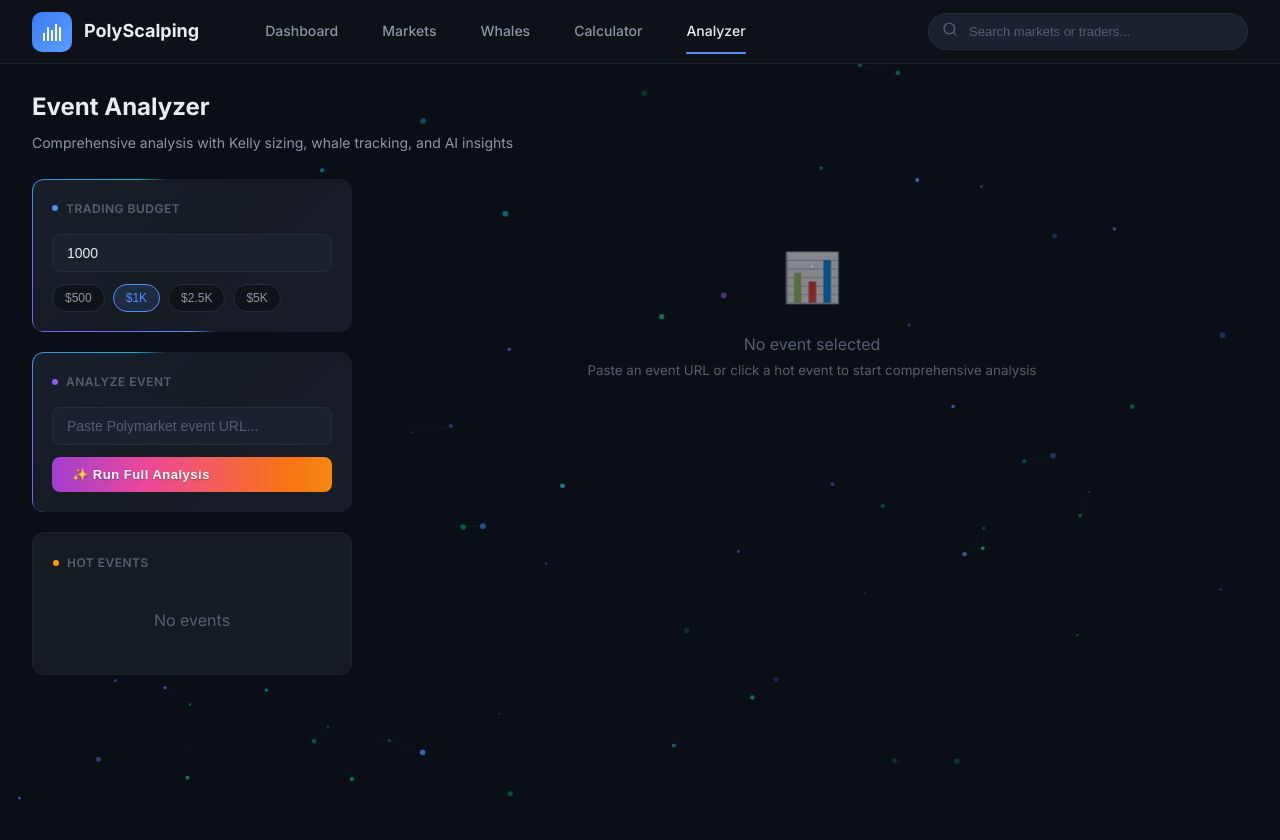
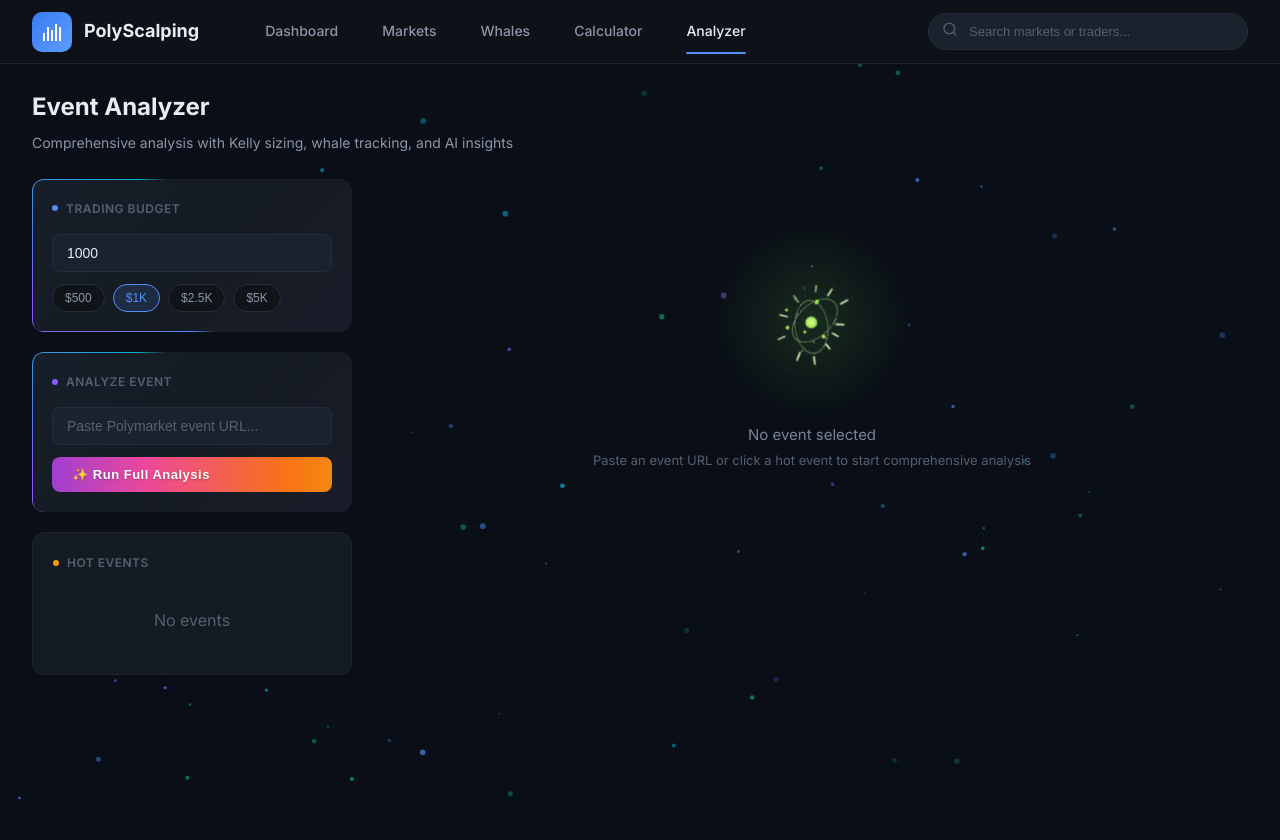
Before and after one commit to homtagu-ai/poly, a Flask app: page /analyzer in a window 1280 px wide. Shown: the top 840 px of the page. Run offline with Flask 3, Linux system fonts and the light colour scheme; data that the repository does not hold is empty.

Commit message:
Add animated atom preloader to analyzer page
- Replace emoji placeholder with animated atom PNG on idle state
- Replace spinner with animated atom during analysis progress
- CSS animations: pulse, spin, glow effects for the atom image
- Atom loader shown both in empty state and during AI processing

Co-Authored-By: Claude Opus 4.5 <noreply@anthropic.com>

```diff
--- a/polyscalping/templates/analyzer.html
+++ b/polyscalping/templates/analyzer.html
@@ -376,6 +376,83 @@
     .empty { text-align: center; padding: 60px 20px; color: var(--text-muted); }
     .empty-icon { font-size: 48px; margin-bottom: 16px; opacity: 0.5; }
 
+    /* Atom Preloader Animation */
+    .atom-loader-wrap {
+        position: relative;
+        width: 160px;
+        height: 160px;
+        margin: 0 auto 24px;
+    }
+    .atom-loader-img {
+        width: 160px;
+        height: 160px;
+        object-fit: contain;
+        animation: atomPulse 2.5s ease-in-out infinite, atomSpin 8s linear infinite;
+        filter: drop-shadow(0 0 20px rgba(120, 220, 80, 0.4));
+    }
+    .atom-loader-wrap::before {
+        content: '';
+        position: absolute;
+        inset: -20px;
+        border-radius: 50%;
+        background: radial-gradient(circle, rgba(120, 220, 80, 0.12) 0%, transparent 70%);
+        animation: atomGlow 2.5s ease-in-out infinite;
+    }
+    @keyframes atomPulse {
+        0%, 100% { transform: scale(1); filter: drop-shadow(0 0 20px rgba(120, 220, 80, 0.4)); }
+        50% { transform: scale(1.08); filter: drop-shadow(0 0 35px rgba(120, 220, 80, 0.7)); }
+    }
+    @keyframes atomSpin {
+        0% { transform: rotate(0deg) scale(1); }
+        25% { transform: rotate(90deg) scale(1.05); }
+        50% { transform: rotate(180deg) scale(1); }
+        75% { transform: rotate(270deg) scale(1.05); }
+        100% { transform: rotate(360deg) scale(1); }
+    }
+    @keyframes atomGlow {
+        0%, 100% { opacity: 0.4; transform: scale(1); }
+        50% { opacity: 1; transform: scale(1.15); }
+    }
+
+    /* Progress atom (smaller version for analysis) */
+    .atom-progress-wrap {
+        position: relative;
+        width: 80px;
+        height: 80px;
+        margin: 0 auto 20px;
+    }
+    .atom-progress-img {
+        width: 80px;
+        height: 80px;
+        object-fit: contain;
+        animation: atomPulse 1.8s ease-in-out infinite, atomSpin 4s linear infinite;
+        filter: drop-shadow(0 0 15px rgba(120, 220, 80, 0.5));
+    }
+    .atom-progress-wrap::before {
+        content: '';
+        position: absolute;
+        inset: -12px;
+        border-radius: 50%;
+        background: radial-gradient(circle, rgba(120, 220, 80, 0.15) 0%, transparent 70%);
+        animation: atomGlow 1.8s ease-in-out infinite;
+    }
+
+    /* Loading text animation */
+    .loading-text {
+        font-size: 15px;
+        color: var(--text-secondary);
+        animation: textFade 2s ease-in-out infinite;
+    }
+    .loading-subtext {
+        font-size: 13px;
+        color: var(--text-muted);
+        margin-top: 8px;
+    }
+    @keyframes textFade {
+        0%, 100% { opacity: 0.6; }
+        50% { opacity: 1; }
+    }
+
     /* Tabs */
     .result-tabs {
         display: flex;
@@ -524,9 +601,11 @@
 
     <div class="results blur-fade" style="--delay: 4;" id="results">
         <div class="empty">
-            <div class="empty-icon">📊</div>
-            <p>No event selected</p>
-            <small>Paste an event URL or click a hot event to start comprehensive analysis</small>
+            <div class="atom-loader-wrap">
+                <img src="{{ url_for('static', filename='images/atom-loader.png') }}" class="atom-loader-img" alt="AI Analyzer">
+            </div>
+            <p class="loading-text">No event selected</p>
+            <small class="loading-subtext">Paste an event URL or click a hot event to start comprehensive analysis</small>
         </div>
     </div>
 </div>
@@ -617,8 +696,10 @@ function showProgress() {
 
     document.getElementById('results').innerHTML = `
         <div class="progress-section">
-            <div class="progress-title">
-                <span class="spinner" style="width:20px;height:20px;border-width:2px"></span>
+            <div class="atom-progress-wrap">
+                <img src="/static/images/atom-loader.png" class="atom-progress-img" alt="Analyzing">
+            </div>
+            <div class="progress-title" style="justify-content:center">
                 Running Comprehensive Analysis...
             </div>
             <div class="progress-bar-wrap">
```
Also changed, not shown: polyscalping/static/images/atom-loader.png (added).
